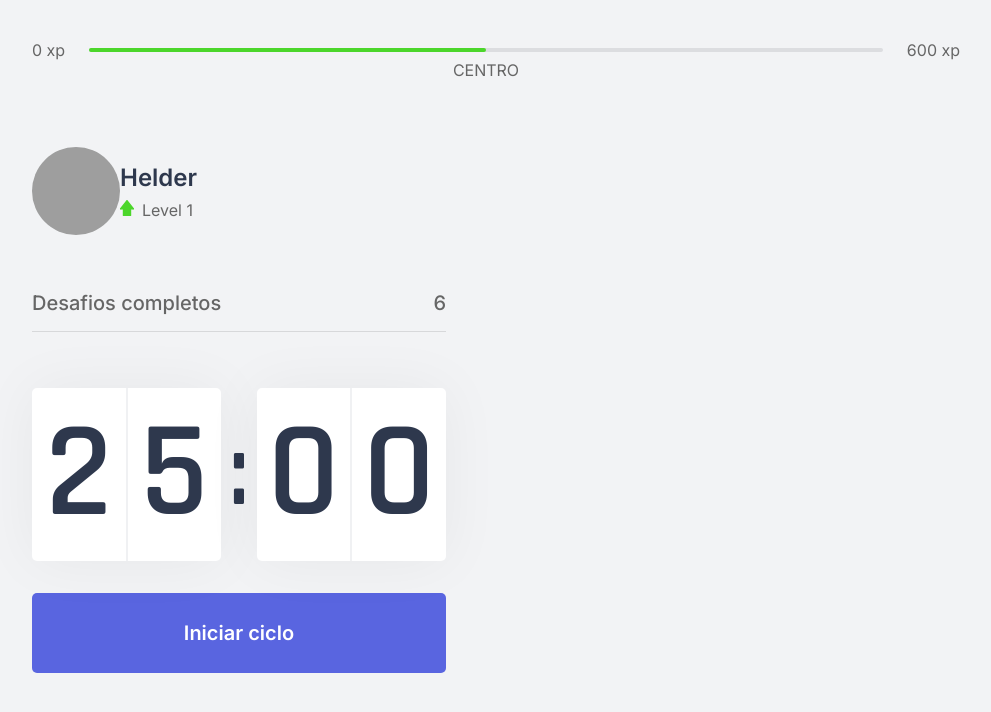
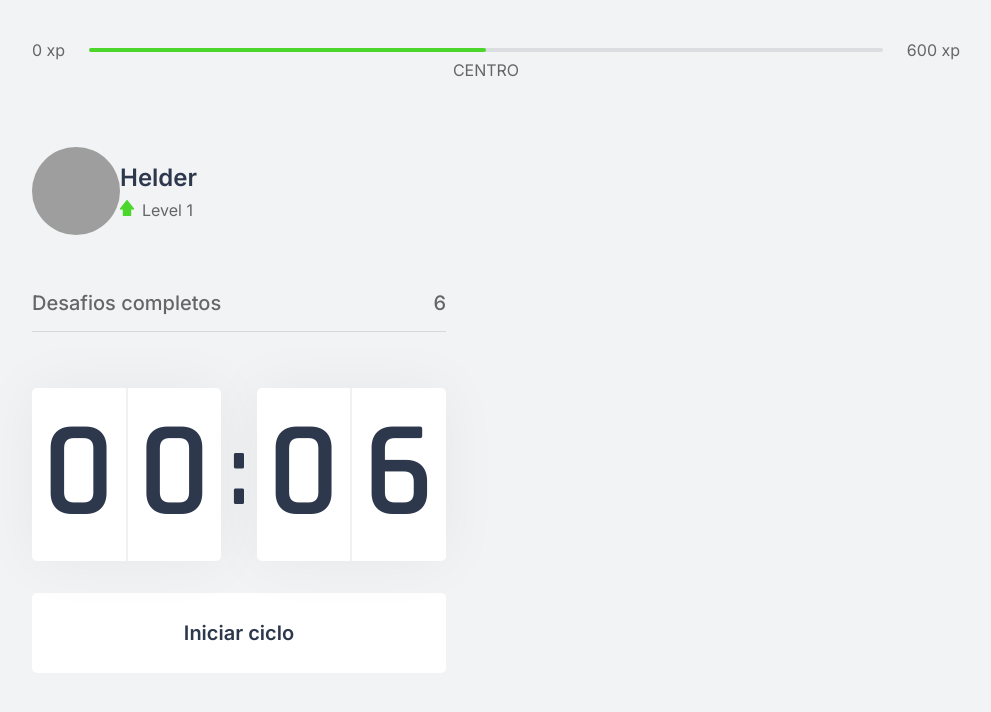
Before and after one commit to helderam/nlw4-moveit-next, a Next.js app: page / in a window 1280 px wide. Shown: the top 712 px of the page, without its empty margins (144-1135 px from the left). Built offline with nearby package versions, Linux system fonts and the light colour scheme; grey boxes are pictures that could not be loaded.

Commit message:
Meio da aula

```diff
--- a/src/components/CountDown.tsx
+++ b/src/components/CountDown.tsx
@@ -1,9 +1,12 @@
 import { useState, useEffect } from 'react';
 import styles from '../styles/components/CountDown.module.css';
 
+let countDownTimeout: NodeJS.Timeout;
+
 export function CountDown() {
-    const [time, setTime] = useState(25 * 60)
-    const [active, setActive] = useState(false);
+    const [time, setTime] = useState(0.1 * 60)
+    const [isActive, setIsActive] = useState(false);
+    const [hasFinished, setHasFinished] = useState(false);
 
     const minutes = Math.floor(time / 60);
     const seconds = time % 60;
@@ -11,20 +14,28 @@
     const [minuteLeft, minuteRight] = String(minutes).padStart(2, '0').split('');
     const [secondLeft, secondRight] = String(seconds).padStart(2, '0').split('');
 
+    function startCountDown() {
+        setIsActive(true);
+    }
 
-    function startCountDown() {
-        setActive(true);
-
+    function resetCountDown() {
+        clearTimeout(countDownTimeout);
+        setIsActive(false);
+        setTime(0.1 * 60);
     }
 
     useEffect(() => {
         //console.log(active)
-        if (active && time > 0) {
-            setTimeout(() => {
+        if (isActive && time > 0) {
+            countDownTimeout = setTimeout(() => {
                 setTime(time - 1);
             }, 1000)
+        } else if (isActive && time == 0) {
+            console.log('finalizou');
+            setHasFinished(true);
+            setIsActive(false);
         }
-    }, [active, time]);
+    }, [isActive, time]);
 
     return (
         <div>
@@ -40,12 +51,34 @@
                 </div>
             </div>
 
-            <button type="button"
-                className={styles.countdownButton}
-                onClick={startCountDown}
-            >
-                Iniciar ciclo
-        </button>
+            { hasFinished ? (
+                <button
+                    disabled
+                    className={styles.countdownButton}
+                >
+                    Clclo encerrado
+                </button>
+            ) : (
+                    <>
+
+                        { !isActive ? (
+                            <button type="button"
+                                className={`${styles.countdownButton} ${styles.countdownButtonActive}`}
+                                onClick={startCountDown}
+                            >
+                                Iniciar ciclo
+                            </button>
+                        ) : (
+                                <button type="button"
+                                    className={styles.countdownButton}
+                                    onClick={resetCountDown}
+                                >
+                                    Abandonar ciclo
+                                </button>
+
+                            )}
+                    </>
+                )}
         </div>
     );
 }
--- a/src/styles/components/CountDown.module.css
+++ b/src/styles/components/CountDown.module.css
@@ -51,6 +51,22 @@
     transition: backgound-color 0.2s;
 }
 
-.countdownButton:hover {
+.countdownButton:not(:disabled):hover {
     background: var(--blue-dark);
 }
+
+.countdownButtonActive {
+    background: var(--white);
+    color: var(--title);
+}
+
+.countdownButtonActive:not(:disabled):hover {
+    background: var(--red);
+    color: var(--white);
+}
+
+.countdownButton:disabled{
+    background: var(--white);
+    color: var(--text);
+    cursor: not-allowed;
+}
```
